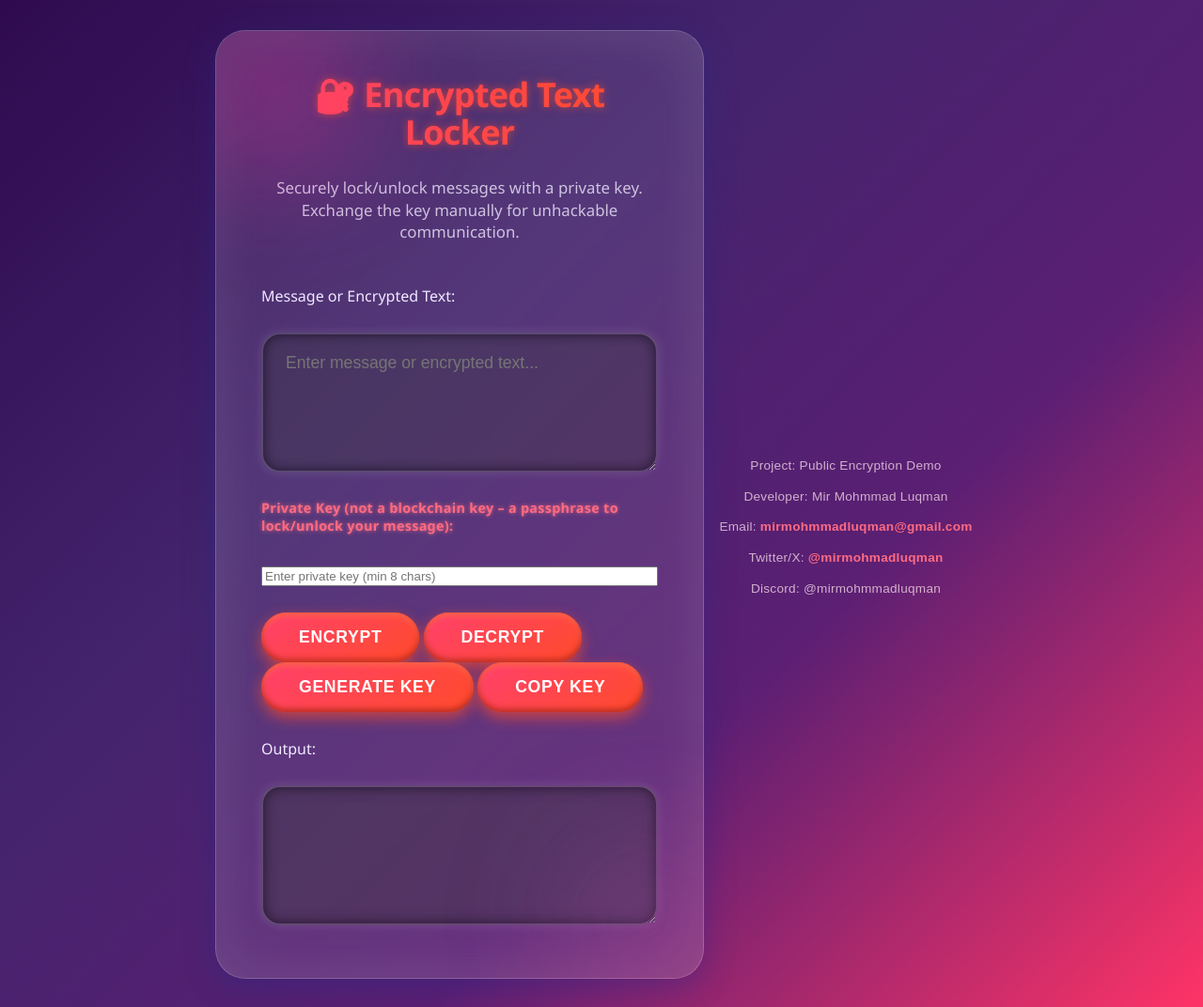
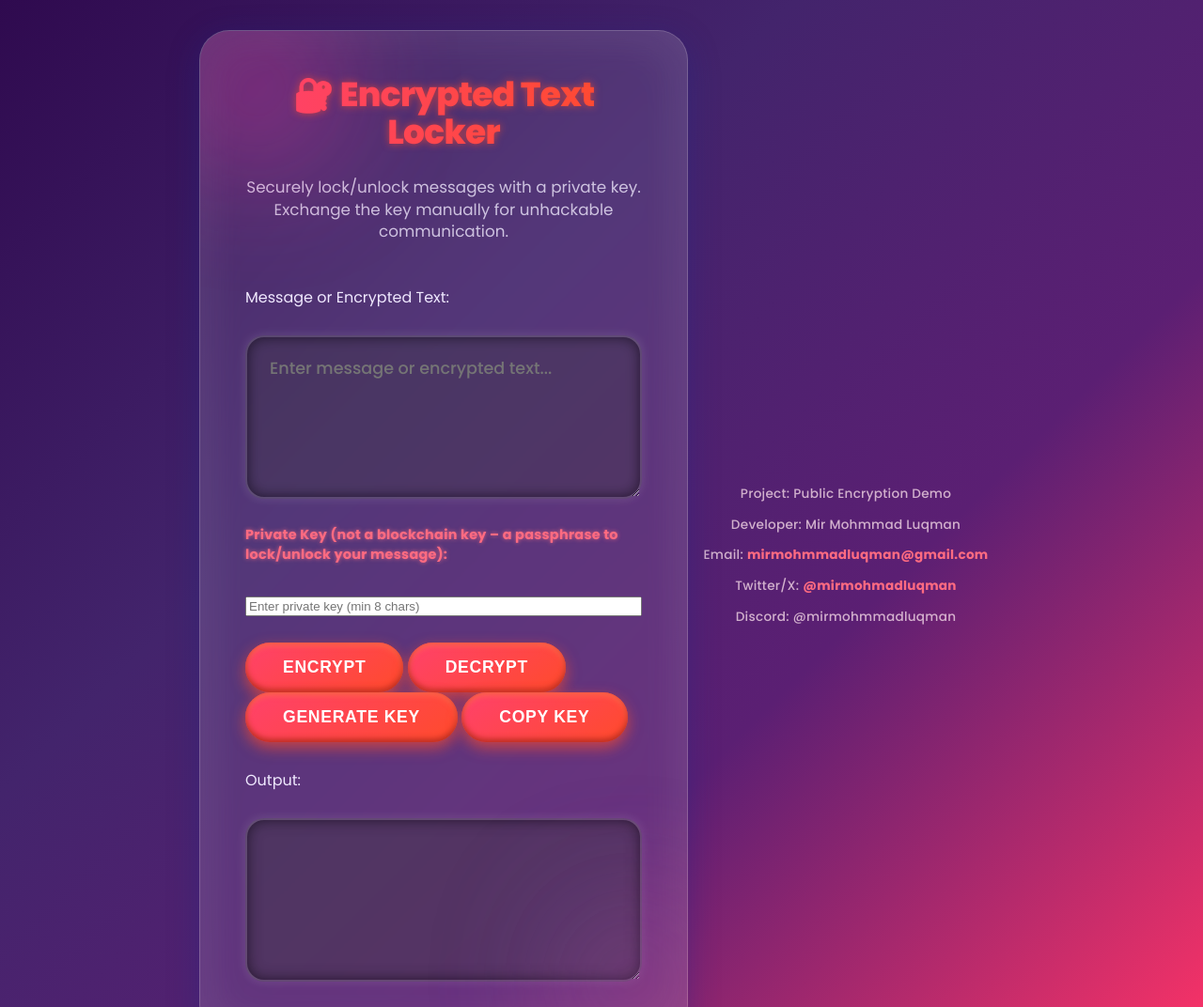
Before and after one commit to mirmohmmadluqman/PrivateKeyTextEncryption, a plain HTML site: page index.html in a window 1280 px wide. Shown: the top 1072 px of the page at 94% size. Drawn offline with Linux system fonts and the light colour scheme.

Commit message:
Update index.html

```diff
--- a/index.html
+++ b/index.html
@@ -5,6 +5,7 @@
   <meta name="viewport" content="width=device-width, initial-scale=1.0" />
   <title>Private Key Text Encryption</title>
   <link rel="stylesheet" href="style.css" />
+    <link href="https://fonts.googleapis.com/css2?family=Poppins:wght@400;500;700;800&display=swap" rel="stylesheet" />
 </head>
 <body>
   <div class="container">
```
